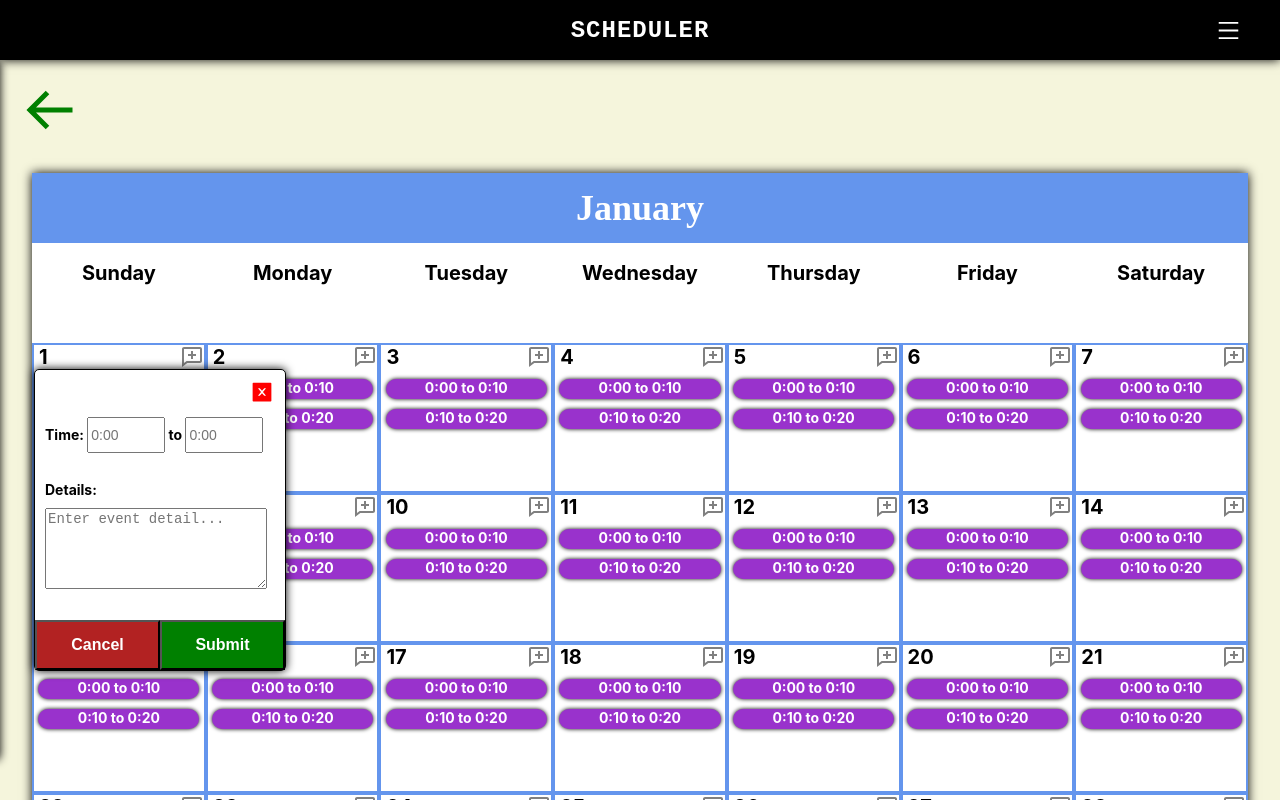
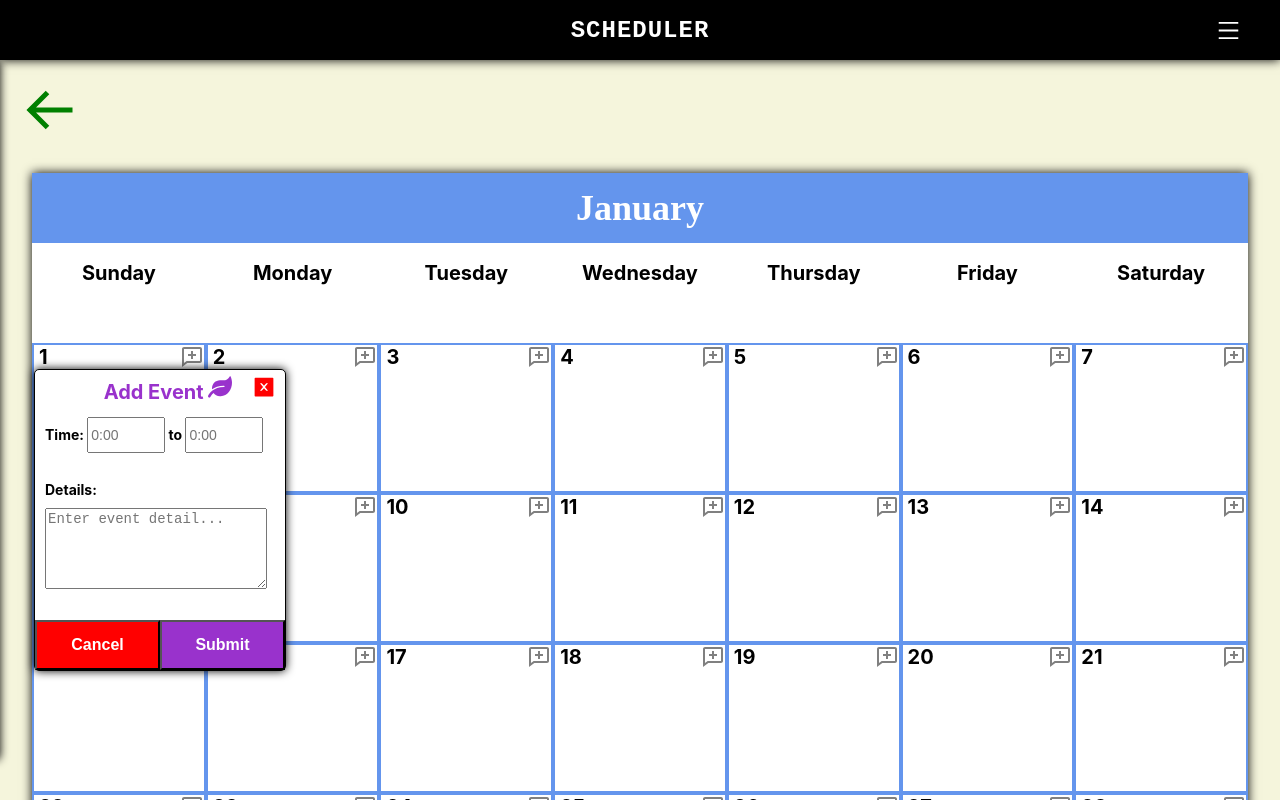
Before and after one commit to qijieguan/Schedule_App, a React (Create React App) app in the folder client/: page /calender in a window 1280 px wide. Both pictures are taken after a click on the icon 191 px from the left and 357 px from the top of the page. Shown: the top 800 px of the page. Built offline with nearby package versions, Linux system fonts and the light colour scheme.

Commit message:
implemented add events for calender

```diff
--- a/client/package.json
+++ b/client/package.json
@@ -12,6 +12,7 @@
     "react-icons": "^4.2.0",
     "react-router-dom": "^5.2.0",
     "react-scripts": "4.0.3",
+    "react-uuid": "^1.0.2",
     "web-vitals": "^1.1.2"
   },
   "scripts": {
--- a/client/src/App.css
+++ b/client/src/App.css
@@ -56,7 +56,8 @@
 }
 
 .Calender {
-  height: 1000px;
+  min-height: 1000px;
+  height: auto;
   margin: 30px 0 0 2.5%;
   width: 95%;
   background-color: white;
@@ -90,7 +91,7 @@
 .Date-Grid {
   display: grid;
   grid-template-columns: repeat(7, 1fr);
-  grid-auto-rows: 150px;
+  grid-auto-rows: minmax(150px, auto);
 }
 
 .Date {
@@ -126,7 +127,7 @@
 .cancel-btn {
   font-size: 16px;
   font-weight: bold;
-  background-color: firebrick;
+  background-color: red;
   color: white;
   height: 50px;
   width: 50%;
@@ -135,7 +136,7 @@
 .submit-btn {
   font-size: 16px;
   font-weight: bold;
-  background-color: green;
+  background-color: darkorchid;
   color: white;
   height: 50px;
   width: 50%;
@@ -158,7 +159,7 @@
   position: absolute;
   margin-left: 15px;
   padding: 10px 0 0 10px;
-  min-height: 300px;
+  min-height: 200px;
   height: auto;
   width: 250px;
   font-size: 16px;
--- a/client/src/component/AddEvent.js
+++ b/client/src/component/AddEvent.js
@@ -1,36 +1,85 @@
+import { useState } from 'react';
 import { AiFillCloseSquare } from 'react-icons/ai';
+import { FaLeaf } from 'react-icons/fa';
 
-const AddEvent = ({ onAdd }) => {
+
+const AddEvent = ({ onAdd, addEvent }) => {
+
+    const [startTime, setStartTime] = useState("");
+    const [endTime, setEndTime] = useState("");
+    const [details, setDetails] = useState("");
+
+    const handleChange = event => {
+        if (event.target.name === "start") {
+            setStartTime(event.target.value);
+        }
+        else if (event.target.name === "end") {
+            setEndTime(event.target.value);
+        }
+        else {
+            setDetails(event.target.value);
+        }
+    }
+
+    const handleSubmit = () => {
+        if (!startTime || !endTime || !details) {}
+        else {
+           return addEvent({Time: [startTime, endTime], Details: details});
+        }
+    }
+
     return(
         <div className="Add-Slot">
-            <AiFillCloseSquare style={IconStyle2} onClick={() => onAdd(false)}/>
+            <div style={flexBox}>
+                <div> <span style={AddLogo}>Add Event </span> <FaLeaf style={IconStyle1}/></div>
+                <AiFillCloseSquare style={IconStyle2} onClick={() => onAdd(false)}/>
+            </div>
             <div className="time-input" style={marginStyle}>
                 <span>Time:  </span>
                 <input style={{width: '70px', height: '30px'}}
+                    name="start"
+                    onChange={handleChange}
+                    value={startTime}
                     placeholder="0:00"
                 />
                 <span> to </span>
                 <input style={{width: '70px', height: '30px'}}
+                    name="end"
+                    onChange={handleChange}
+                    value={endTime}
                     placeholder="0:00"
                 />
             </div>
             <div className="event-detail" style={marginStyle}>
                 <span>Details: </span>
                 <textarea
+                    name="details"
+                    onChange={handleChange}
+                    value={details}
                     placeholder="Enter event detail..."
                 />
             </div>
             <div className="two-btn">
                 <button className="cancel-btn" onClick={() => onAdd(false)}>Cancel</button>
-                <button className="submit-btn" onClick={() => onAdd(false)}>Submit</button>
+                <button className="submit-btn" onClick={handleSubmit}>Submit</button>
             </div>
         </div>
     );
 }
 
+const AddLogo = {
+    fontSize: '20px',
+    color: 'darkorchid'
+}
+
+const IconStyle1 = {
+    fontSize: '24px',
+    color: 'darkorchid'
+}
+
 const IconStyle2 = {
     fontSize: '24px',
-    padding: '10px 0 0 215px',
+    marginLeft: '20px',
     color: 'red'
 }
 
@@ -38,4 +87,11 @@ const marginStyle = {
     margin: '0 0 15px 10px'
 }
 
+const flexBox = {
+    display: 'flex',
+    flexDirection: 'row',
+    justifyContent: 'center',
+    margin: '5px 0 0 60px'
+}
+
 export default AddEvent;
--- a/client/src/component/Calender.js
+++ b/client/src/component/Calender.js
@@ -12,7 +12,7 @@ const Calender = () => {
     useEffect(() => {
         let details = [];
         for (let i = 0; i < 31; ++i) {
-            details.push({Day: (i + 1), Slot: [{id: 1, Time: ["0:00", "0:10"], Details: "Check Email"}, {id: 2, Time: ["0:10", "0:20"], Details: "Leave house"}]});
+            details.push({Day: (i + 1), Slot: []});
         }
         setDates(details);
     }, []);
--- a/client/src/component/Date.js
+++ b/client/src/component/Date.js
@@ -1,28 +1,45 @@
-import { useState } from 'react';
+import { useState, useEffect } from 'react';
 import { BiCommentAdd } from 'react-icons/bi';
 import ViewEvent from './ViewEvent.js';
 import AddEvent from './AddEvent.js';
+import uuid from 'react-uuid';
 
 const Date = ({ date }) => {
 
-    const [addItem, setAddItem] = useState(false);
+    const [isAdd, setIsAdd] = useState(false);
+    const [event, setEvent] = useState(date.Slot);
+
+    useEffect(() => {
+
+    }, [event])
 
     const onAdd = (isAdd) => {
-        setAddItem(isAdd);
+        setIsAdd(isAdd);
+    }
+
+    const addEvent = (item) => {
+        let detail = event;
+        detail.push(item);
+        setEvent(detail);
+        setIsAdd(false);
     }
 
     return(
         <div className="Date">
             <div style={flexBox}>
                 <div style={{marginLeft: '5px', fontSize: '20px'}}>{date.Day}</div>
-                <BiCommentAdd style={IconStyle1} onClick={() => setAddItem(true)}/>
+                <BiCommentAdd style={IconStyle1} onClick={() => setIsAdd(true)}/>
             </div>
-            { addItem ?
-                <AddEvent onAdd={onAdd}/>
+            { isAdd ?
+                <AddEvent onAdd={onAdd} addEvent={addEvent}/>
                 :
                 ""
             }
-            {date.Slot.map(event => <ViewEvent key={event.id} event={event}/>)}
+            { event.length > 0 ?
+                date.Slot.map(event => <ViewEvent key={uuid()} event={event}/>)
+                :
+                ""
+            }
         </div>
     );
 }
--- a/client/src/component/Header.js
+++ b/client/src/component/Header.js
@@ -6,7 +6,6 @@ const Header = () => {
     const SideToggle = () => {
         const nav = document.querySelector(".Side-Panel");
         nav.classList.toggle("Side-Active");
-        console.log("Side menu clicked!");
     }
 
     return (
```
Also changed, not shown: 1 other file (tests, documents, lock files or other folders).
